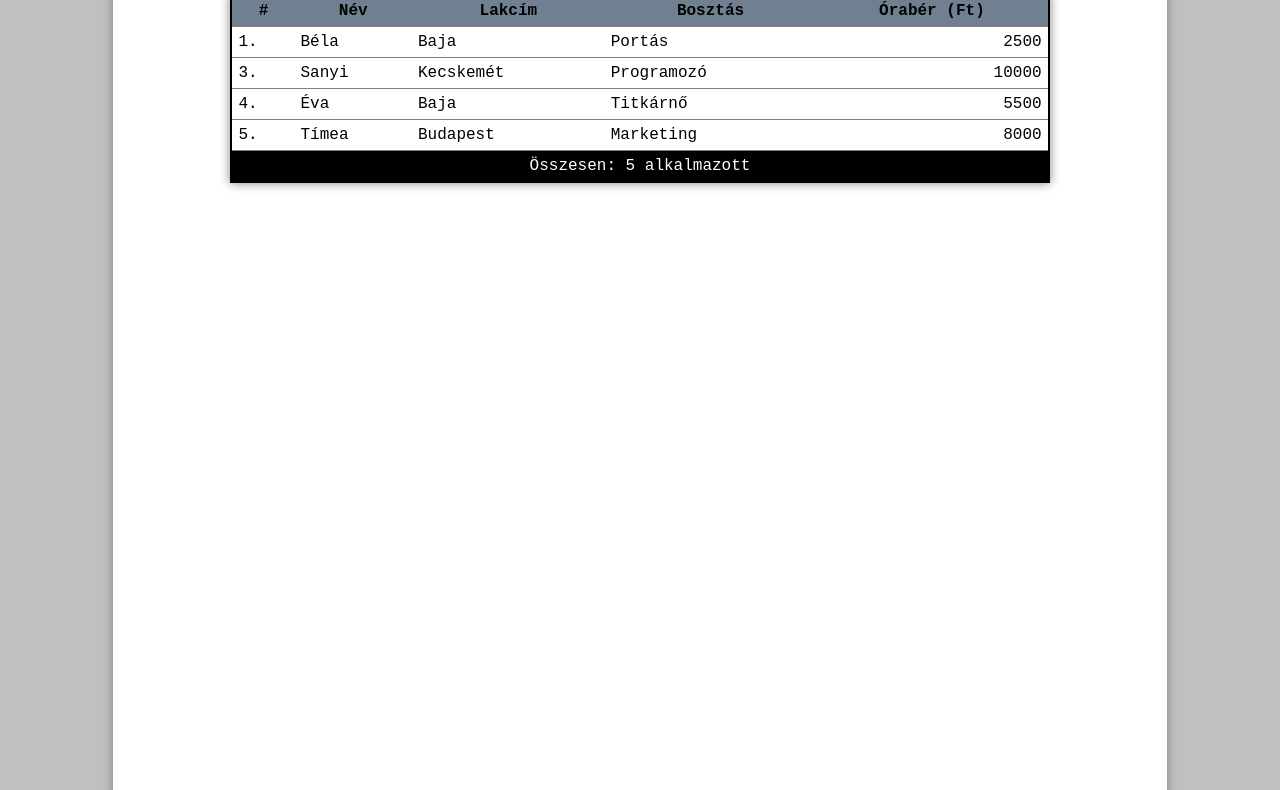
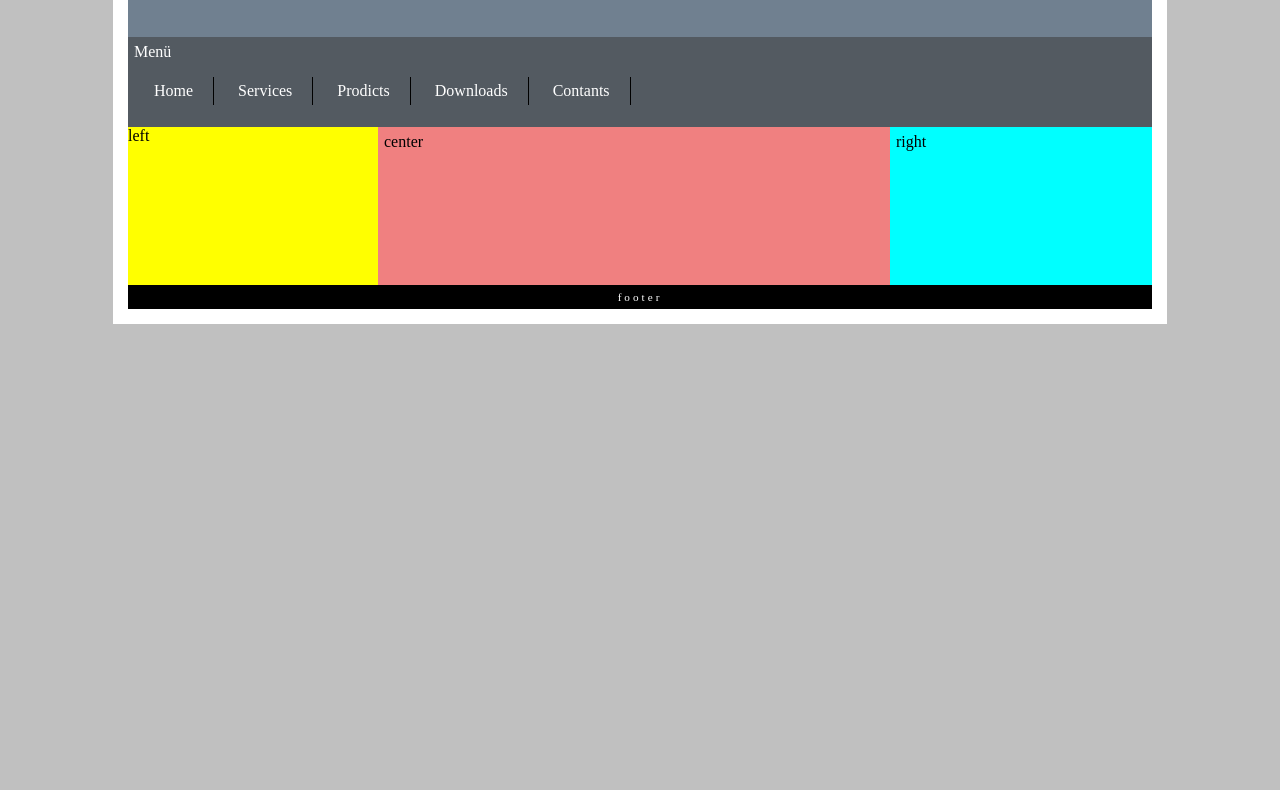
Before and after one commit to adolfaron/HTML-reszponziv, a plain HTML site: page index.html in a window 1280 px wide. Shown: the part 118-908 px from the top of the page. After the commit the page ends 800 px from the top, so only its background shows below. Drawn offline with Linux system fonts and the light colour scheme; a web font is replaced by a local one.

Commit message:
Add files via upload

```diff
--- a/index.html
+++ b/index.html
@@ -3,63 +3,28 @@
 <head>
     <meta charset="UTF-8">
     <meta name="viewport" content="width=device-width, initial-scale=1.0">
-    <title>HTML tálázatok</title>
-    <link rel="preconnect" href="https://fonts.googleapis.com">
-    <link rel="preconnect" href="https://fonts.gstatic.com" crossorigin>
-    <link href="https://fonts.googleapis.com/css2?family=Kode+Mono:wght@400..700&display=swap" rel="stylesheet">
-    <!--fonts.google.com-->
+    <title>Reszponzív Web Desind</title>
     <link rel="stylesheet" href="style.css">
 </head>
 <body>
     <div id="container">
-        <h1>HTML táblázatok formázása</h1>
-        <hr>
-        <table class="table">
-            <thead>
-                <tr>
-                    <th>#</th>
-                    <th>Név</th>
-                    <th>Lakcím</th>
-                    <th>Bosztás</th>
-                    <th>Órabér (Ft)</th>
-                </tr>
-            </thead>
-            <tbody>
-                <tr>
-                    <td>1.</td>
-                    <td>Béla</td>
-                    <td>Baja</td>
-                    <td>Portás</td>
-                    <td>2500</td>
-                </tr>
-                <tr>
-                    <td>3.</td>
-                    <td>Sanyi</td>
-                    <td>Kecskemét</td>
-                    <td>Programozó</td>
-                    <td>10000</td>
-                </tr>
-                <tr>
-                <td>4.</td>
-                    <td>Éva</td>
-                    <td>Baja</td>
-                    <td>Titkárnő</td>
-                    <td>5500</td>
-                </tr>
-                <tr>
-                    <td>5.</td>
-                    <td>Tímea</td>
-                    <td>Budapest</td>
-                    <td>Marketing</td>
-                    <td>8000</td>
-                </tr>
-            </tbody>
-            <tfoot>
-                <tr>
-                    <td colspan="5">Összesen: 5 alkalmazott</td>
-                </tr>
-            </tfoot>
-        </table>
+        <header><h1>Recponsive Web Design példa</h1></header>
+        <nav>Menü
+            <ul class="Menü">
+                <li><a href="#">Home</a></li>
+                <li><a href="#">Services</a></li>
+                <li><a href="#">Prodicts</a></li>
+                <li><a href="#">Downloads</a></li>
+                <li><a href="#">Contants</a></li>
+
+            </ul>
+        </nav>
+        <div id="content">
+            <div id="leftside">left</div>
+            <div id="center">center</div>
+            <div id="rightside">right</div>
+        </div>
+        <footer>footer</footer>
     </div>
 </body>
 </html>
--- a/style.css
+++ b/style.css
@@ -1,66 +1,99 @@
 body{
     background-color: silver;
-    font-family: "Kode Mono", monospace;
-    font-optical-sizing: auto;
-    font-weight: 200;
-    font-style: normal;
     margin: 0;
     padding: 0;
 }
-/*fonts.google.com*/
-.table{
+#container{
+    background-color: white;
     width: 80%;
-    margin: 15px auto;
-    border: 2px solid black;
-    box-shadow: 0 0 10px gray;
-    border-collapse: collapse;
+    margin: 0 auto;
+    padding: 15px;
 }
-.table td, th{
-    border-bottom: 1px solid gray;
+header{
+    background-color: slategray;
+    color: white;
+    text-align: center;
+    padding: 30px;
+}
+footer{
+    background-color: black;
+    color: white;
+    letter-spacing: 3px;
+    text-align: center;
+    font-size: 70%;
     padding: 6px;
 }
-.table thead{
-    background-color: slategray;
+nav{
+    background-color: rgb(83, 90, 97);
+    color: white;
+    padding: 6px;
 }
-.table tbody>tr>td:last-child{
-    text-align: right;
+#content{
+    margin: 0;
+    padding: 0;
+    display: flex;
+    min-height: 158px;
+    width: 100%;
 }
-.table tbody tr:hover{
-    cursor: pointer;
-    background-color: rgb(77, 89, 100);
+#leftside{
+    width: 25%;
+    background-color: yellow;
+}
+#center{
+    width: 50%;
+    padding: 6px;
+    background-color: lightcoral;
+}
+#rightside{
+    width: 25%;
+    padding: 6px;
+    background-color: aqua;
+}
+@media screen and (max-width: 800px) {
+    #content{
+        flex-direction: column;
+    }
+    #leftside, #center, #rightside{
+        width: auto;
+    }
+    #center{
+        flex-grow: 1;
+    }
+    #rightside{
+        display: none;
+    }
+    .Menü li{
+        display: block;
+        border-right: none;
+        border-bottom: 1px solid black;
+    }
+    .Menü li:last-child{
+        border-bottom: none;
+    }
+    .Menü li a{
+        padding: 10px;
+    }
+    header h1{
+        font-size: 130%;
+    }
+}
+.Menü{
+    padding: 0;
+    list-style-type: none;
+}
+.Menü li{
+    display: inline-block;
+    border-right: 1px solid black;
+}
+.Menü li a{
+    display: block;
     color: white;
-    font-weight: bold;
+    padding: 5px 20px;
+    text-decoration: none;
+
 }
-.table tfoot{
+.Menü li a:hover{
     background-color: black;
     color: white;
-    text-align: center;
+
 }
-#container{
-    background-color: white;
-    box-shadow: 0 0 10px gray;
-    height: 140vh; /*vertical hight*/
-    padding: 15px;
-    margin: 0 auto;
-}
-/* media query-k */
-@media screen and (min-width: 648px) {
-    #container{
-        width: 100%;
-    }
-}
-@media screen and (min-width: 800px) {
-    #container{
-        width: 90%;
-    }
-}
-@media screen and (min-width: 1280px) {
-    #container{
-        width: 80%;
-    }
-}
-@media screen and (min-width: 1680px) {
-    #container{
-        width: 60%;
-    }
-}
```
